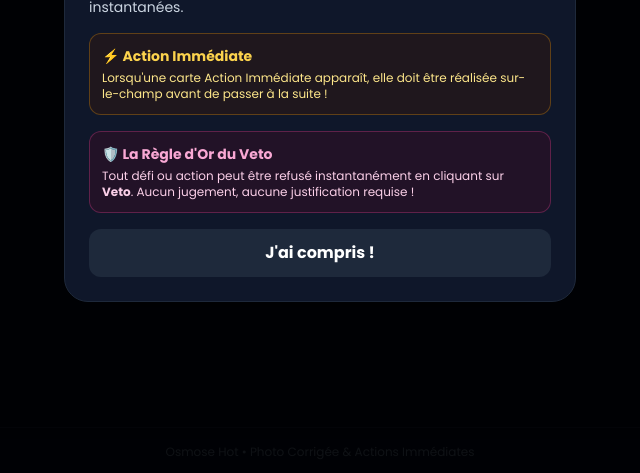
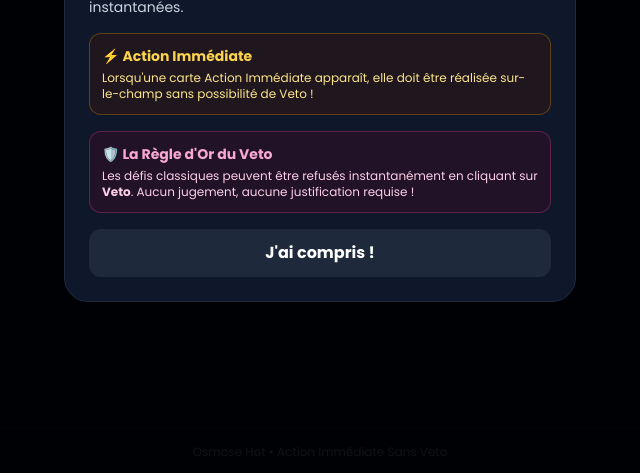
Before and after one commit to lauber70-a11y/Osmose-Hot, a plain HTML site: page index.html in a window 1280 px wide. Both pictures are taken after a click on the button "❓ Aide". Shown: the part 324-797 px from the top of the page, 320-960 px from the left. Drawn offline with nearby package versions, Linux system fonts and the light colour scheme.

Commit message:
Update index.html

```diff
--- a/index.html
+++ b/index.html
@@ -41,12 +41,12 @@
 
                 <div class="bg-amber-950/30 border border-amber-500/30 p-3 rounded-xl">
                     <h3 class="font-bold text-amber-300 mb-1">⚡ Action Immédiate</h3>
-                    <p class="text-xs text-amber-200">Lorsqu'une carte Action Immédiate apparaît, elle doit être réalisée sur-le-champ avant de passer à la suite !</p>
+                    <p class="text-xs text-amber-200">Lorsqu'une carte Action Immédiate apparaît, elle doit être réalisée sur-le-champ sans possibilité de Veto !</p>
                 </div>
 
                 <div class="bg-pink-950/30 border border-pink-500/30 p-3 rounded-xl">
                     <h3 class="font-bold text-pink-300 mb-1">🛡️ La Règle d'Or du Veto</h3>
-                    <p class="text-xs text-pink-200">Tout défi ou action peut être refusé instantanément en cliquant sur <b>Veto</b>. Aucun jugement, aucune justification requise !</p>
+                    <p class="text-xs text-pink-200">Les défis classiques peuvent être refusés instantanément en cliquant sur <b>Veto</b>. Aucun jugement, aucune justification requise !</p>
                 </div>
             </div>
 
@@ -280,7 +280,7 @@
 
     <!-- Pied de page -->
     <footer class="p-4 text-center text-xs text-slate-600 border-t border-slate-900">
-        Osmose Hot • Photo Corrigée & Actions Immédiates
+        Osmose Hot • Action Immédiate Sans Veto
     </footer>
 
     <!-- Script Logique de l'Application -->
@@ -629,7 +629,7 @@
             if (container) container.classList.add('hidden');
         }
 
-        // --- PHOTOS & GALERIE INTERACTIVE (CORRECTION INTÉGRÉE) ---
+        // --- PHOTOS & GALERIE INTERACTIVE ---
         function triggerPhotoCapture() {
             if (!conn || conn.open !== true) { alert("Non connecté !"); return; }
             document.getElementById('camera-file-input').click();
@@ -893,10 +893,10 @@
             optionsContainer.innerHTML = '';
 
             if (cardData.type === 'immediate') {
+                // Pas de bouton Veto sur les cartes Action Immédiate
                 optionsContainer.innerHTML = `
                     <div class="flex gap-3">
-                        <button onclick="sendResponse('Action Immediate', 'Executee')" class="flex-1 py-3 bg-amber-600 hover:bg-amber-500 rounded-xl font-bold shadow active:scale-95 cursor-pointer text-sm text-white">⚡ C'est fait !</button>
-                        <button onclick="sendResponse('Action Immediate', 'Veto')" class="px-4 py-3 bg-red-600/80 hover:bg-red-600 rounded-xl font-bold shadow active:scale-95 cursor-pointer text-sm text-white">😈 Veto</button>
+                        <button onclick="sendResponse('Action Immediate', 'Executee')" class="w-full py-3 bg-amber-600 hover:bg-amber-500 rounded-xl font-bold shadow active:scale-95 cursor-pointer text-sm text-white">⚡ C'est fait !</button>
                     </div>`;
             } else if (cardData.type === 'defi') {
                 optionsContainer.innerHTML = `
```
